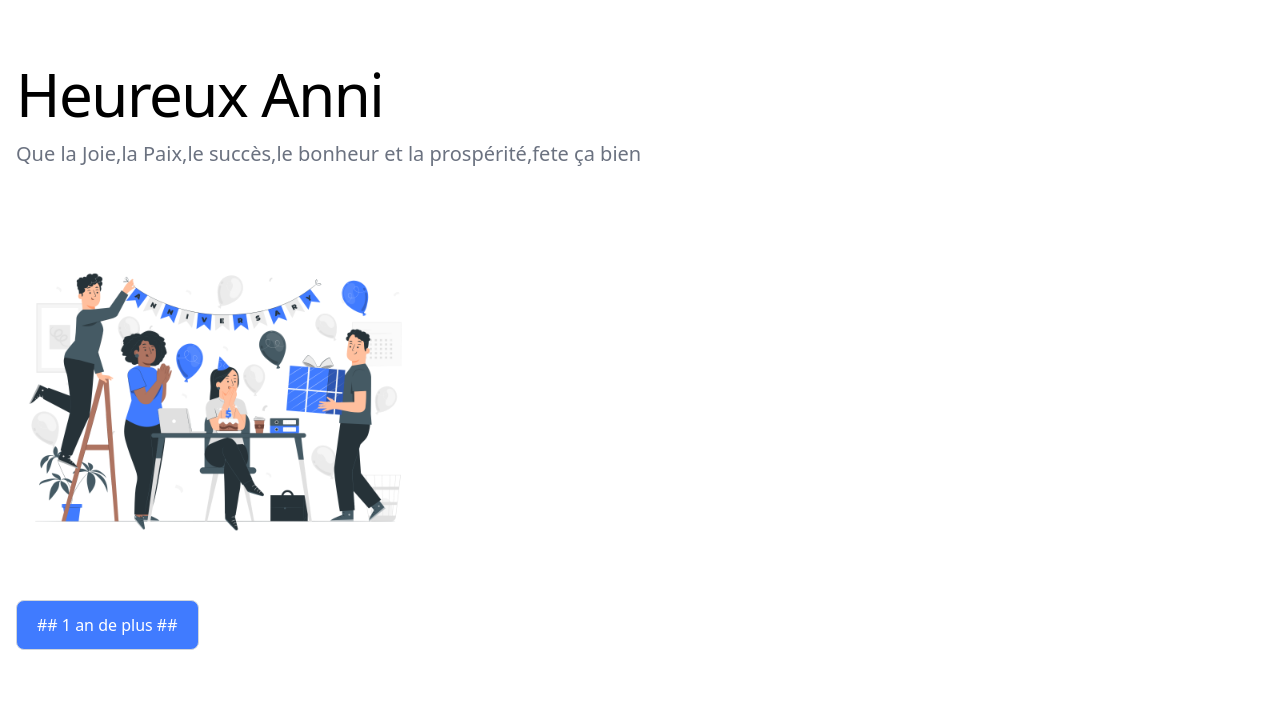
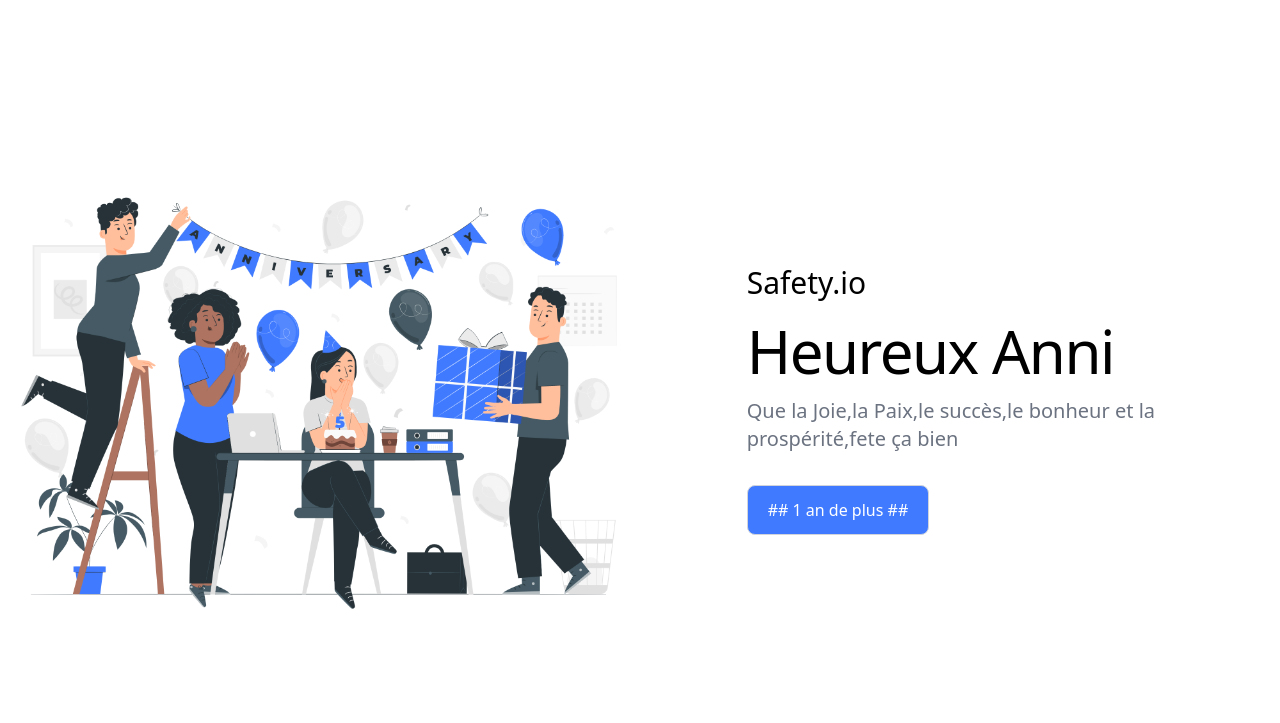
Before and after one commit to jeanluckawel/Pkday, a website: page index.html in a window 1280 px wide. Drawn offline with nearby package versions, Linux system fonts and the light colour scheme.

Commit message:
first commit

```diff
--- a/index.html
+++ b/index.html
@@ -7,19 +7,44 @@
     <script src="./app.js" defer></script>
 </head>
 <body>
-<section class="bg-white dark:bg-gray-900">
-    <div class="grid max-w-screen-xl px-4 py-8 mx-auto lg:gap-8 xl:gap-0 lg:py-16 lg:grid-cols-12">
-        <div class="mr-auto place-self-center lg:col-span-7">
-            <h5 class="max-w-2xl mb-4 text-2xl  tracking-tight leading-none md:text-5xl xl:text-6xl dark:text-white"></h5>
-            <p class="max-w-2xl mb-6 font-light text-gray-500 lg:mb-8 md:text-lg lg:text-xl dark:text-gray-400">Que la Joie,la Paix,le succès,le bonheur et la prospérité,fete ça bien </p>
-            <div class=" lg:mt-0 lg:col-span-5 lg:flex">
-                <img src="Work%20anniversary-pana.png" alt="mockup" style="width: 400px;height: 400px">
+<!--<section class="bg-white dark:bg-gray-900">-->
+<!--    <div class="grid max-w-screen-xl px-4 py-8 mx-auto lg:gap-8 xl:gap-0 lg:py-16 lg:grid-cols-12">-->
+<!--        <div class="mr-auto place-self-center lg:col-span-7">-->
+<!--&lt;!&ndash;            <h5 class="max-w-2xl mb-4 text-2xl  tracking-tight leading-none md:text-5xl xl:text-6xl dark:text-white"></h5>&ndash;&gt;-->
+<!--            <p class="max-w-2xl mb-6 font-light text-gray-500 lg:mb-8 md:text-lg lg:text-xl dark:text-gray-400">Que la Joie,la Paix,le succès,le bonheur et la prospérité,fete ça bien </p>-->
+<!--            <div class=" lg:mt-0 lg:col-span-5 lg:flex">-->
+<!--                <img src="Work%20anniversary-pana.png" alt="mockup" style="width: 400px;height: 400px">-->
+<!--            </div>-->
+<!--            <a href="#" class="inline-flex  items-center justify-center px-5 py-3 text-base font-medium text-center text-gray-900  border border-gray-300 rounded-lg hover:bg-gray-100 focus:ring-4 focus:ring-gray-100 dark:text-white dark:border-gray-700 dark:hover:bg-gray-700 dark:focus:ring-gray-800" style="background: #407BFF; color: white">-->
+<!--                ## 1 an de plus ##-->
+<!--            </a>-->
+<!--        </div>-->
+
+<!--    </div>-->
+<!--</section>-->
+<section class="h-screen">
+    <div class="h-full">
+        <div
+                class="g-6 flex h-full flex-wrap items-center justify-center lg:justify-between">
+            <div
+                    class="shrink-1 mb-12 grow-0 basis-auto md:mb-0 md:w-9/12 md:shrink-0 lg:w-6/12 xl:w-6/12">
+                <img
+                        src="Work%20anniversary-pana.png"
+                        class="w-full"
+                        alt="Sample image" />
             </div>
-            <a href="#" class="inline-flex  items-center justify-center px-5 py-3 text-base font-medium text-center text-gray-900  border border-gray-300 rounded-lg hover:bg-gray-100 focus:ring-4 focus:ring-gray-100 dark:text-white dark:border-gray-700 dark:hover:bg-gray-700 dark:focus:ring-gray-800" style="background: #407BFF; color: white">
-                ## 1 an de plus ##
-            </a>
+
+            <!-- Right column container -->
+            <div class="mb-12 md:mb-0 md:w-8/12 lg:w-5/12 xl:w-5/12">
+                <h1 class="mb-5 text-3xl font-roboto">Safety.io</h1>
+                <h5 class="max-w-2xl mb-4 text-2xl  tracking-tight leading-none md:text-5xl xl:text-6xl dark:text-white"></h5>
+                <p class="max-w-2xl mb-6 font-light text-gray-500 lg:mb-8 md:text-lg lg:text-xl dark:text-gray-400">Que la Joie,la Paix,le succès,le bonheur et la prospérité,fete ça bien </p>
+                <h5 class="max-w-2xl mb-4 text-2xl  tracking-tight leading-none md:text-5xl xl:text-6xl dark:text-white"></h5>
+                <a href="#" class="inline-flex  items-center justify-center px-5 py-3 text-base font-medium text-center text-gray-900  border border-gray-300 rounded-lg hover:bg-gray-100 focus:ring-4 focus:ring-gray-100 dark:text-white dark:border-gray-700 dark:hover:bg-gray-700 dark:focus:ring-gray-800" style="background: #407BFF; color: white">
+                    ## 1 an de plus ##
+                </a>
+            </div>
         </div>
-
     </div>
 </section>
 
```
